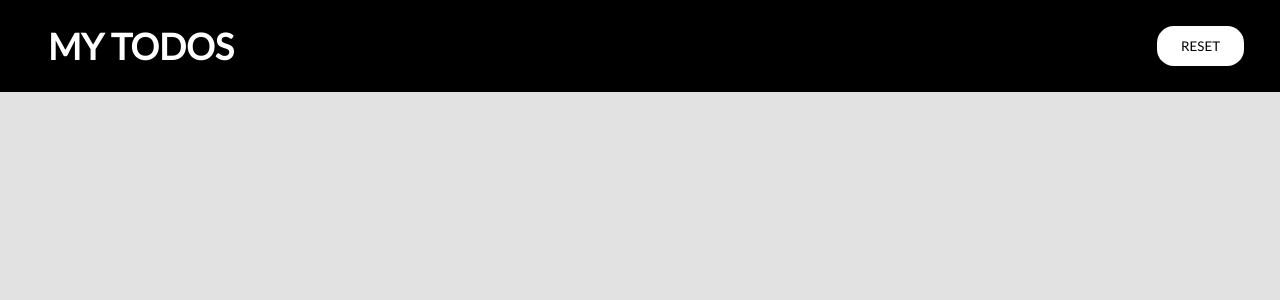
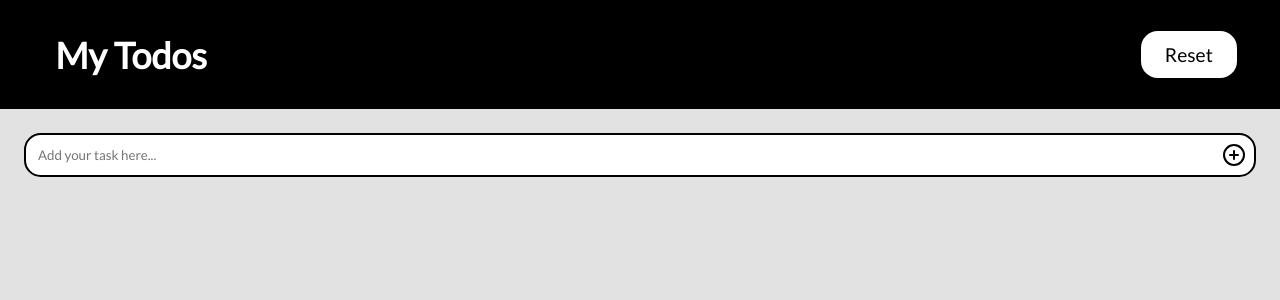
Before and after one commit to jm-go/todo, a React app: page / in a window 1280 px wide. Shown: the top 300 px of the page. Built offline with nearby package versions, Linux system fonts and the light colour scheme; the HTML template or start-up script is replaced by a standard one; a web font is replaced by a local one.

Commit message:
Added AddItem component

```diff
--- a/package.json
+++ b/package.json
@@ -10,6 +10,7 @@
     "preview": "vite preview"
   },
   "dependencies": {
+    "lucide-react": "^0.303.0",
     "react": "^18.2.0",
     "react-dom": "^18.2.0"
   },
--- a/src/App.tsx
+++ b/src/App.tsx
@@ -1,5 +1,6 @@
 import "./main.scss";
 import Navbar from "./components/Navbar/Navbar";
+import AddItem from "./components/AddItem/AddItem";
 
 const App = () => {
   return (
@@ -7,8 +8,10 @@ const App = () => {
       <Navbar onReset={function (): void {
         throw new Error("Function not implemented.");
       } } />
-      {/* <AddItem />
-      <List /> */}
+      <AddItem onAdd={function (): void {
+        throw new Error("Function not implemented.");
+      } } />
+      {/* <List /> */}
     </>
   );
 };
--- a/src/components/AddItem/AddItem.scss
+++ b/src/components/AddItem/AddItem.scss
@@ -0,0 +1,29 @@
+@use "../../assets/styles/variables" as *;
+
+.add {
+    position: relative;
+    display: flex;
+    align-items: center;
+    padding: 1rem;
+
+    &__input {
+        flex-grow: 1;
+        border: 2px solid $color-black;
+        border-radius: 0.7rem;
+        padding: 0.5rem 2.5rem 0.5rem 0.5rem;
+        background-color: $color-white;
+        outline: transparent;
+    }
+
+    &__button {
+        position: absolute;
+        right: 1.4rem;
+        background: none;
+        border: none;
+        cursor: pointer;
+        display: flex;
+        align-items: center;
+        top: 50%;
+        transform: translateY(-50%);
+    }
+}
--- a/src/components/AddItem/AddItem.tsx
+++ b/src/components/AddItem/AddItem.tsx
@@ -0,0 +1,23 @@
+import { PlusCircle } from "lucide-react";
+import "./AddItem.scss";
+
+type AddItemProps = {
+  onAdd: () => void;
+};
+
+const AddItem = ({ onAdd }: AddItemProps) => {
+  return (
+    <div className="add">
+      <input
+        className="add__input"
+        type="text"
+        placeholder="Add your task here..."
+      />
+      <button className="add__button" onClick={onAdd}>
+        <PlusCircle />
+      </button>
+    </div>
+  );
+};
+
+export default AddItem;
--- a/src/components/Navbar/Navbar.scss
+++ b/src/components/Navbar/Navbar.scss
@@ -5,7 +5,7 @@
     justify-content: space-between;
     align-items: center;
     background-color: $color-black;
-    padding: 1rem;
+    padding: 1.3rem;
     color: $color-white;
 
     &__title {
@@ -22,6 +22,7 @@
         padding: 0.5rem 1rem;
         cursor: pointer;
         border-radius: 0.7rem;
+        font-size: 0.8rem;
 
         &:hover {
             background-color: darken($color-grey, 10%);
--- a/src/components/Navbar/Navbar.tsx
+++ b/src/components/Navbar/Navbar.tsx
@@ -7,8 +7,8 @@ type NavbarProps = {
 const Navbar = ({ onReset }: NavbarProps) => {
     return (
         <nav className="navbar">
-            <h1 className="navbar__title">MY TODOS</h1>
-            <button className="navbar__reset" onClick={onReset}>RESET</button>
+            <h1 className="navbar__title">My Todos</h1>
+            <button className="navbar__reset" onClick={onReset}>Reset</button>
         </nav>
     );
 };
```
Also changed, not shown: 1 other file (tests, documents, lock files or other folders).
